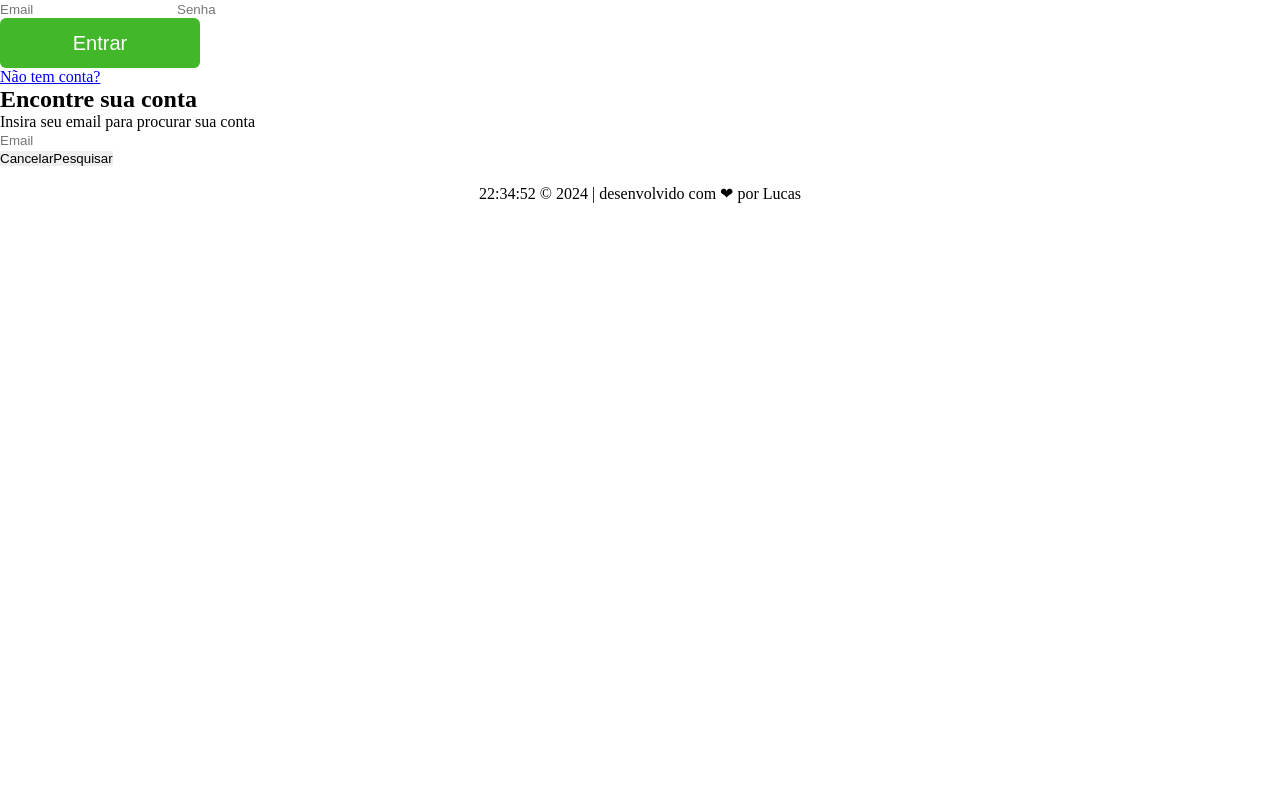
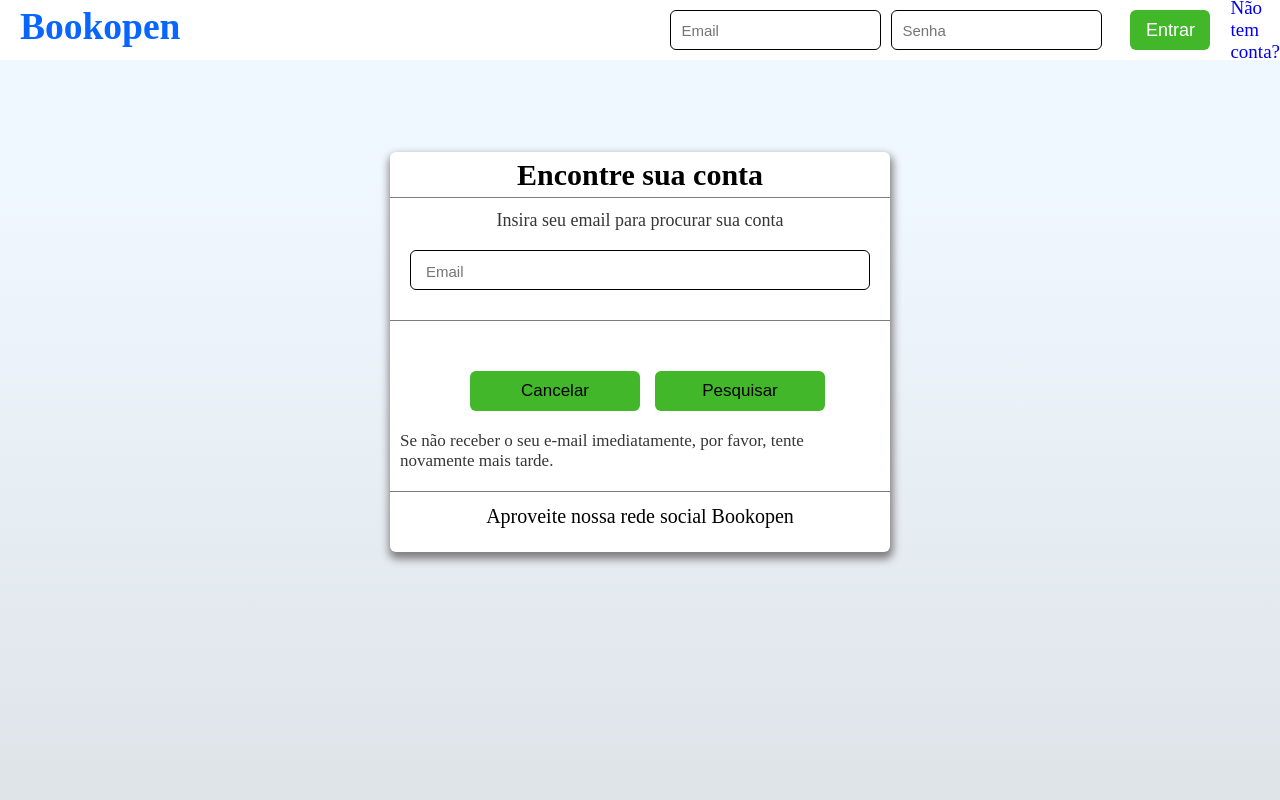
Before and after one commit to DevSoare-S/projetoRedeSocial, an Angular app: page /recuperarSenha in a window 1280 px wide. Shown: the top 800 px of the page. Built offline with nearby package versions, Linux system fonts and the light colour scheme.

Commit message:
Estilizando a pagina recuperar senha

```diff
--- a/src/app/app.component.css
+++ b/src/app/app.component.css
@@ -1,7 +1,7 @@
 .boxH {
     background: linear-gradient(180deg, var(--color-aliceblue-1)15% , var(--color-aliceblue-2)100%);
     width: 100%;
-    height: 900px;
+    height: 768px;
     padding-top: 92px;
     padding-bottom: 92px;
     display: flex;
--- a/src/app/home-principal/home-principal.component.css
+++ b/src/app/home-principal/home-principal.component.css
@@ -5,6 +5,7 @@
     padding-top: 92px;
     padding-bottom: 92px;
     display: flex;
+    justify-content: center;
 }
 
 .boxH .container {
@@ -193,9 +194,8 @@
 
     .boxH .container {
         background-color: var(--color-cinzaMetal-1);
-        width: 980px;
+        width: 768px;
         height: 536px;
-        margin: auto;
         display: flex;
         border-radius: 6px;
         flex-direction: column;
--- a/src/app/home-principal/home-principal.component.html
+++ b/src/app/home-principal/home-principal.component.html
@@ -27,7 +27,7 @@
                     </div>
 
                     <div class="containerL">
-                        <a class="b"><button>Entrar</button></a>
+                        <a class="b" ><button type="submit">Entrar</button></a>
                     </div>
 
                     <div class="containerLa">
--- a/src/app/home-principal/home-principal.component.ts
+++ b/src/app/home-principal/home-principal.component.ts
@@ -12,4 +12,5 @@ import { RouterModule, RouterOutlet } from '@angular/router';
 export class HomePrincipalComponent {
 
 
+
 }
--- a/src/app/recuperar-senha/recuperar-senha.component.css
+++ b/src/app/recuperar-senha/recuperar-senha.component.css
@@ -1,14 +1,210 @@
+/* Cabeçario */
+.header {
+    height: 60px;
+    width: 100%;
+    display: flex;
+}
 
-.entrar  {
+.header .bookopen {
+    height: 100%;
+    width: 1200px;
+    display: flex;
+    color: var(--color-azultitulo-1);
+    padding: 5px 0 0 20px;
+}
+
+.header .bookopen .titu {
+    font-size: 25px;
+    cursor: pointer;
+    text-decoration: none;
+    color: var(--color-azultitulo-1);
+}
+
+.header .login {
+    display: flex;
+    width: 720px;
+    justify-content: center;
+    align-items: center;
+}
+
+.header .login input {
+    height: 40px;
+    border-radius: 6px;
+    border: 1px solid;
+    margin-left: 10px;
+    padding-left: 10px ;
+    font-size: 15px;
+}
+
+.header .login a {
+    margin-left: 20px;
+    text-decoration: none;
+    font-size: 19px;
+}
+
+.header .login .semconta:hover {
+    text-decoration: underline;
+}
+
+.header .login .entrar  {
+    display: flex;
+    justify-content: center;
+    font-size: 18px;
+    background-color: #42b72a;
+    color: white;
+    width: 80px;
+    height: 40px;
+    align-items: center;
+    border-radius: 6px ;
+    cursor: pointer;
+    margin-left: 8px;
+}
+
+.header .login a  button {
+    text-decoration: none;
+}
+
+.header .login  a button:hover {
+    text-decoration: none;
+    background-color: #1ca002;
+}
+
+
+  /* meio da página */
+
+
+.container {
+    background: linear-gradient(180deg, var(--color-aliceblue-1)15% , var(--color-aliceblue-2)100%);
+    width: 100%;
+    height: 840px;
+    padding-top: 92px;
+    padding-bottom: 92px;
+    display: flex;
+    flex-direction: column;
+    align-items: center;
+}
+
+.container .containerBox {
+    display: flex;
+    width: 500px;
+    height: 400px;
+    background-color: #FFF;
+    flex-direction: column;
+    box-shadow: 1px 5px 10px 3px rgb(165, 158, 158);
+    box-shadow: 1px 5px 8px 2px rgb(128, 125, 125);
+    border-radius: 6px;
+}
+
+.container .containerBox .titulo {
+    display: flex;
+    flex-direction: column;
+    align-items: center;
+    width: 100%;
+    height: 40px;
+    font-size: 20px;
+    margin-top: 6px;
+    border-bottom: #7b7c7b 1px solid;
+}
+
+.container .containerBox .paragrafo {
+    width: 100%;
+    height: 40px;
+    font-size: 18px;
+    flex-direction: column;
+    display: flex;
+    align-items: center;
+    margin-top: 12px;
+    color: #353635;
+}
+
+.container .containerBox .procura {
+
+    border-bottom: 1px solid #7b7c7b;
+    padding-bottom: 30px;
+}
+
+.container .containerBox .procura input {
+    width: 460px;
+    height: 40px;
+    border: 1px solid;
+    border-radius: 6px;
+    margin: 0 20px 0 20px;
+    padding: 3px 0 0 15px;
+    font-size: 15px;
+}
+
+.container .containerBox .enviar {
+    margin-top: 50px;
+    width: 100%;
+    height: 40px;
+    display: flex;
+    justify-content: center;
+}
+
+.container .containerBox .enviar button {
+    width: 170px;
+    height: 40px;
+    border-radius: 6px;
+    background-color: #42b72a;
+    margin-left: 15px;
+    font-size: 17px;
+}
+
+.container .containerBox .enviar button:hover {
+    cursor: pointer;
+    background-color: #1ca002;
+
+}
+
+.container .containerBox .contato {
+    padding-bottom: 20px;
+    border-bottom: 1px solid #7b7c7b;
+}
+
+.container .containerBox .contato p {
+    font-size: 17px;
+    color: #353635;
+    margin: 20px 10px 0 10px;
+
+}
+
+.container .containerBox .social {
     display: flex;
     justify-content: center;
     font-size: 20px;
-    background-color: #42b72a;
-    color: white;
-    width: 200px;
-    height: 50px;
-    align-items: center;
-    border-radius: 6px ;
-    text-decoration: none;
-    cursor: pointer;
-  }
+    margin-top: 13px;
+}
+
+@media(max-width: 768px){
+    .header .login input {
+        display: none;
+    }
+
+    .header {
+        width: 500px;
+    }
+
+    .header .bookopen {
+        width: 600px;
+    }
+
+    .header .login {
+        width: px;
+    }
+
+    .header .login a {
+        display: flex;
+    }
+
+    /* meio */
+
+    .container .containerBox {
+        margin: 0 20px 0 20px;
+        display: flex;
+        width: 400px;
+    }
+
+    .container .containerBox .procura input {
+        width: 360px;
+    }
+}
--- a/src/app/recuperar-senha/recuperar-senha.component.html
+++ b/src/app/recuperar-senha/recuperar-senha.component.html
@@ -1,14 +1,14 @@
 <section>
     <div class="header">
         <div class="bookopen">
-
+            <a class="titu" routerLink=""><h1>Bookopen</h1></a>
         </div>
 
         <div class="login">
             <input type="text" placeholder="Email">
             <input type="password" placeholder="Senha">
             <a><button class="entrar">Entrar</button></a>
-            <a routerLink="/cadastro">Não tem conta?</a>
+            <a class="semconta" routerLink="/cadastro">Não tem conta?</a>
         </div>
 
 
@@ -18,21 +18,29 @@
 <section>
     <div class="container">
         <div class="containerBox">
-            <div>
+            <div class="titulo">
                 <h1>Encontre sua conta</h1>
             </div>
 
-            <div>
+            <div class="paragrafo">
                 <p>Insira seu email para procurar sua conta</p>
             </div>
 
-            <div>
+            <div class="procura">
                 <input type="text" placeholder="Email">
             </div>
 
-            <div>
-                <button>Cancelar</button>
+            <div class="enviar">
+                <button routerLink="">Cancelar</button>
                 <button>Pesquisar</button>
+            </div>
+
+            <div class="contato">
+                <p>Se não receber o seu e-mail imediatamente, por favor, tente novamente mais tarde.</p>
+            </div>
+
+            <div class="social">
+                <p>Aproveite nossa rede social Bookopen</p>
             </div>
         </div>
     </div>
--- a/src/styles.css
+++ b/src/styles.css
@@ -11,4 +11,5 @@
     --color-vermelhoEscuro-1: #8B0000;
     --color-aliceblue-1: aliceblue;
     --color-aliceblue-2: rgb(219, 224, 228);
+    --color-azultitulo-1: #0866ff;
 }
```
